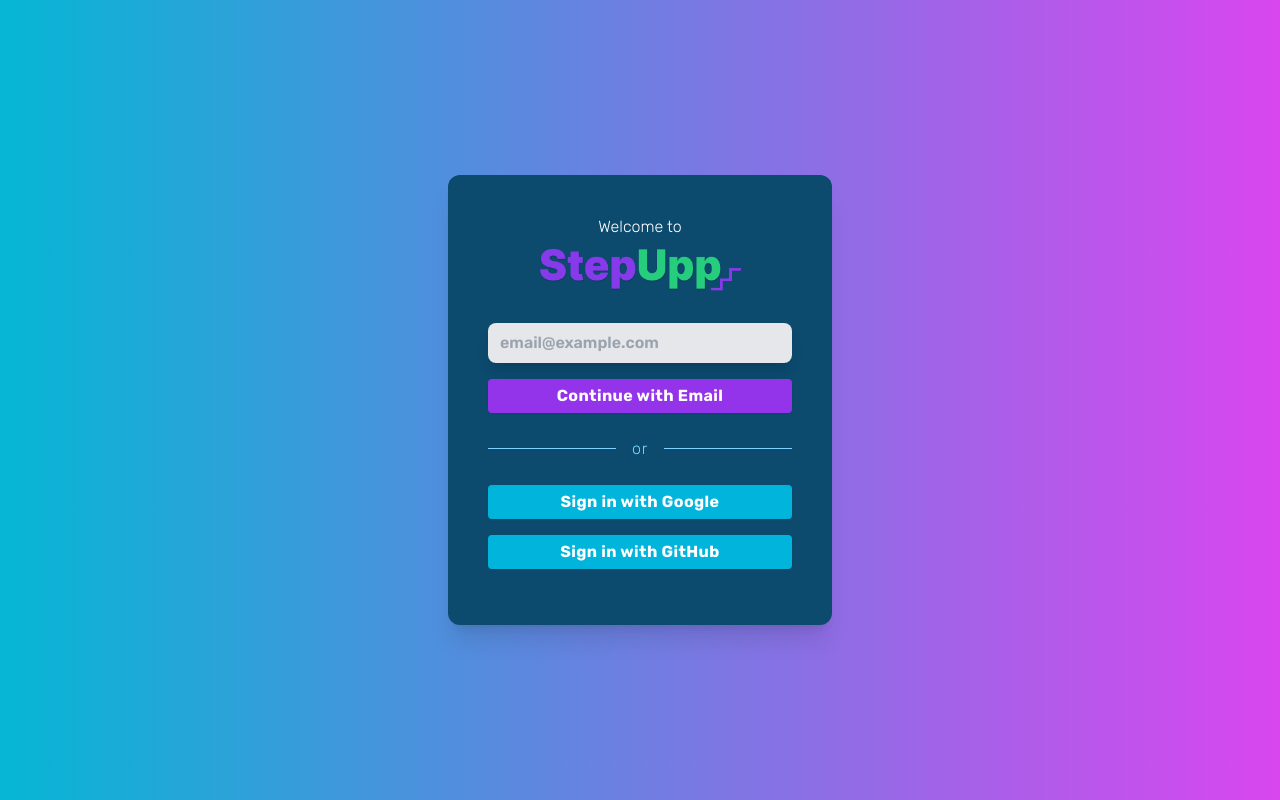
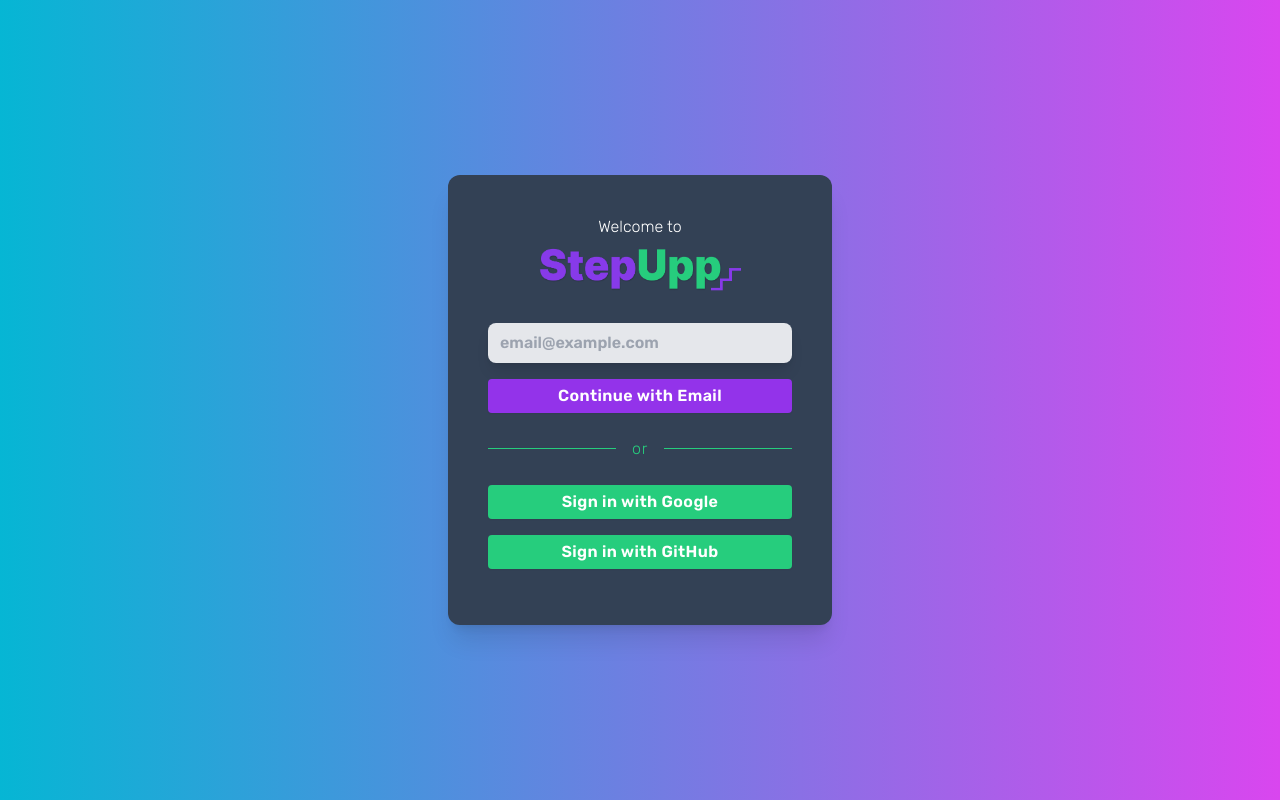
Before and after one commit to ephimoff/step-upp, a Next.js app: page /auth/signin in a window 1280 px wide. Built offline with nearby package versions, Linux system fonts and the light colour scheme; no server answers.

Commit message:
updated secondary buttons colours

```diff
--- a/src/pages/auth/signin.tsx
+++ b/src/pages/auth/signin.tsx
@@ -44,7 +44,7 @@
       </Head>
       <div className="bg-gradient-to-r from-cyan-500 to-fuchsia-500">
         <div className="flex h-screen items-center justify-center">
-          <div className="w-96 rounded-xl bg-sky-900 p-10 shadow-xl">
+          <div className="w-96 rounded-xl bg-slate-700 p-10 shadow-xl">
             <div>
               <span className="flex justify-center font-thin text-white">
                 Welcome to
@@ -103,11 +103,11 @@
               )}
             </Formik>
             <div className="mb-6 flex items-center justify-between pt-6">
-              <hr className="w-full border-sky-300" />
-              <span className="px-4 font-light tracking-wider text-sky-300">
+              <hr className="w-full border-[#26CD7D]" />
+              <span className="px-4 font-light tracking-wider text-[#26CD7D]">
                 or
               </span>
-              <hr className="w-full border-sky-300" />
+              <hr className="w-full border-[#26CD7D]" />
             </div>
             <div key="google">
               <CustomButton
--- a/src/styles/globals.css
+++ b/src/styles/globals.css
@@ -2,7 +2,7 @@
 @tailwind components;
 
 .btn {
-  @apply mr-2 inline-flex cursor-pointer items-center justify-center whitespace-nowrap rounded px-5 py-1 text-base font-bold leading-snug tracking-wide transition duration-300 ease-in-out active:translate-y-0.5;
+  @apply mr-2 inline-flex cursor-pointer items-center justify-center whitespace-nowrap rounded px-5 py-1 text-base font-semibold leading-snug tracking-wide transition duration-300 ease-in-out active:translate-y-0.5;
 }
 
 .btn.btn-sm {
@@ -34,14 +34,14 @@
 }
 
 .btn-secondary {
-  @apply border-2 border-[#00B4DB] bg-[#00B4DB] text-white shadow-sm hover:bg-[#389dc9];
+  @apply border-2 border-[#26CD7D] bg-[#26CD7D] text-white shadow-sm hover:bg-[#1ca965];
 }
 .btn-secondary.btn-disabled {
-  @apply cursor-auto opacity-40 hover:bg-[#389dc9];
+  @apply cursor-auto opacity-40 hover:bg-[#1ca965];
 }
 
 .btn-secondary.btn-outline {
-  @apply border-[#00B4DB] bg-transparent text-[#00B4DB]  hover:bg-[#00B4DB] hover:text-white dark:bg-transparent dark:hover:bg-[#00B4DB];
+  @apply border-[#26CD7D] bg-transparent text-[#26CD7D]  hover:bg-[#1ca965] hover:text-white dark:bg-transparent dark:hover:bg-[#26CD7D];
 }
 
 .input {
```
Also changed, not shown: 1 other file (tests, documents, lock files or other folders).
